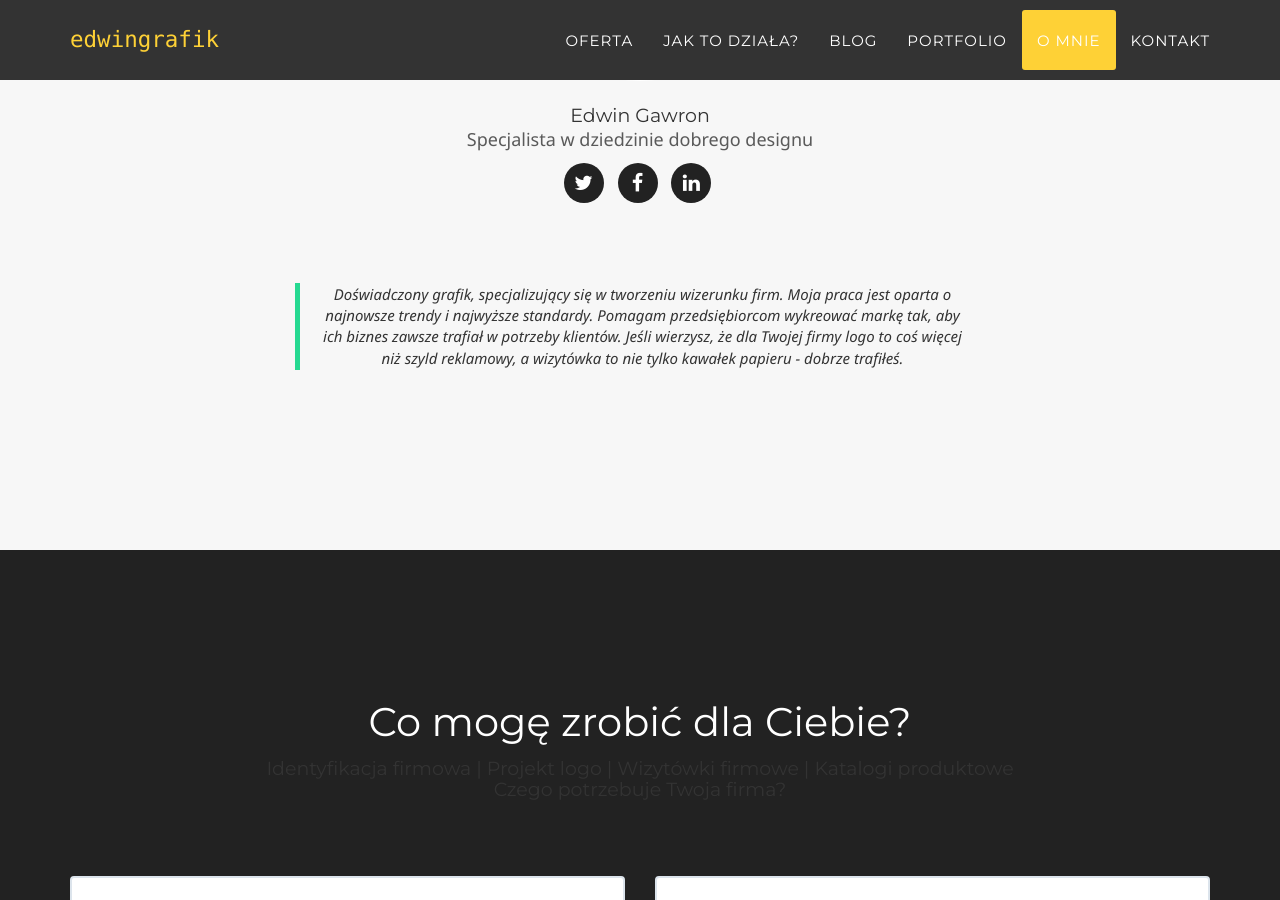
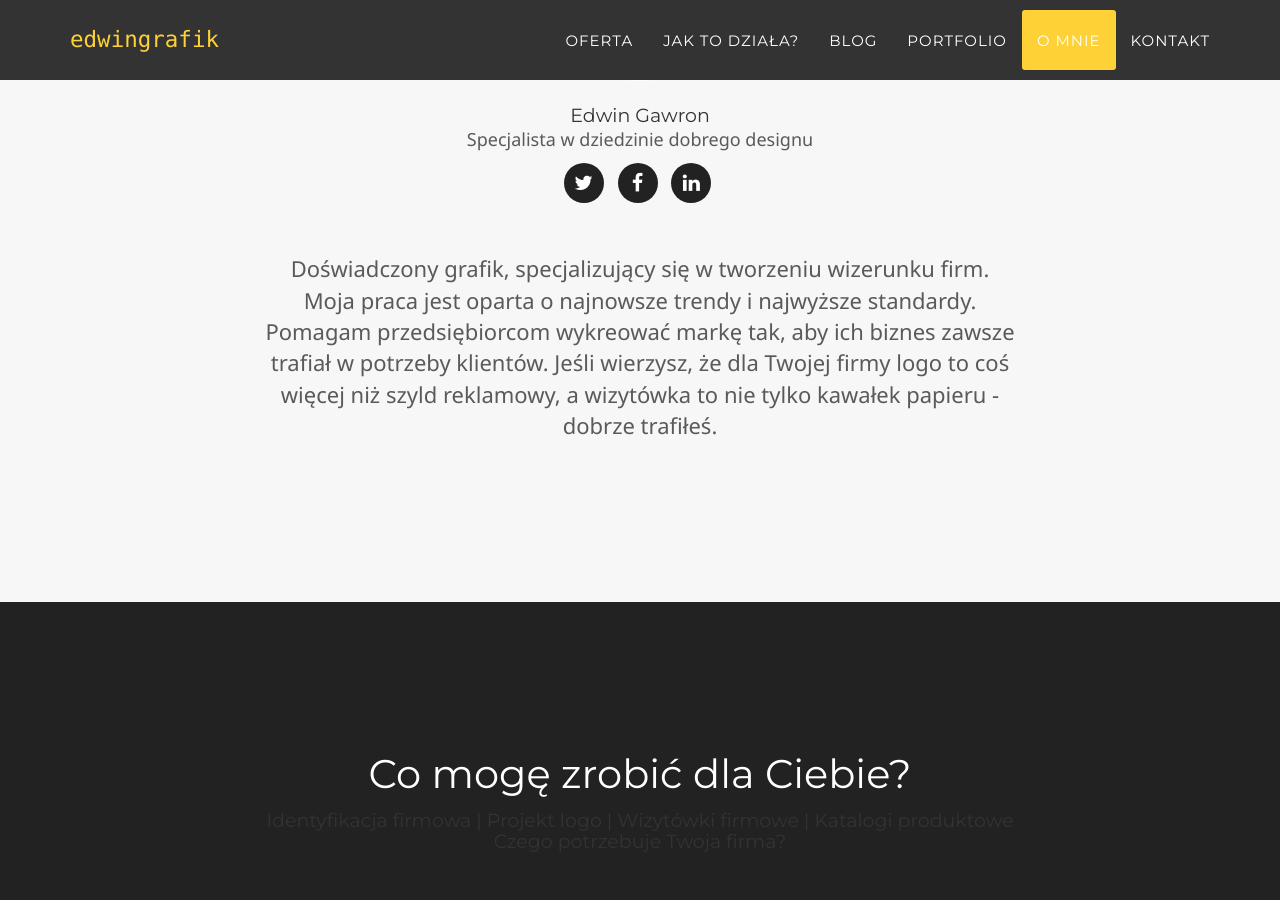
Before and after one commit to edwingrafik/edwingrafik.github.io, a Jekyll site: the page built from index.html, in a window 1280 px wide and 900 px high, scrolled down 5168 px. Built offline with Jekyll 4.4.1, drawn with Linux system fonts in a browser that asks for light colours; some web fonts are replaced.

Commit message:
Update team.html

```diff
--- a/_includes/team.html
+++ b/_includes/team.html
@@ -30,7 +30,7 @@
             </div>
             <div class="row">
                 <div class="col-lg-8 col-lg-offset-2 text-center">
-                    <p class="large text-muted"><blockquote>Doświadczony grafik, specjalizujący się w tworzeniu wizerunku firm. Moja praca jest oparta o najnowsze trendy i najwyższe standardy. Pomagam przedsiębiorcom wykreować markę tak, aby ich biznes zawsze trafiał w potrzeby klientów. Jeśli wierzysz, że dla Twojej firmy logo to coś więcej niż szyld reklamowy, a wizytówka to nie tylko kawałek papieru - dobrze trafiłeś.</blockquote></p>
+                    <p class="large text-muted">Doświadczony grafik, specjalizujący się w tworzeniu wizerunku firm. Moja praca jest oparta o najnowsze trendy i najwyższe standardy. Pomagam przedsiębiorcom wykreować markę tak, aby ich biznes zawsze trafiał w potrzeby klientów. Jeśli wierzysz, że dla Twojej firmy logo to coś więcej niż szyld reklamowy, a wizytówka to nie tylko kawałek papieru - dobrze trafiłeś.</p>
                 </div>
             </div>
         </div>
```
